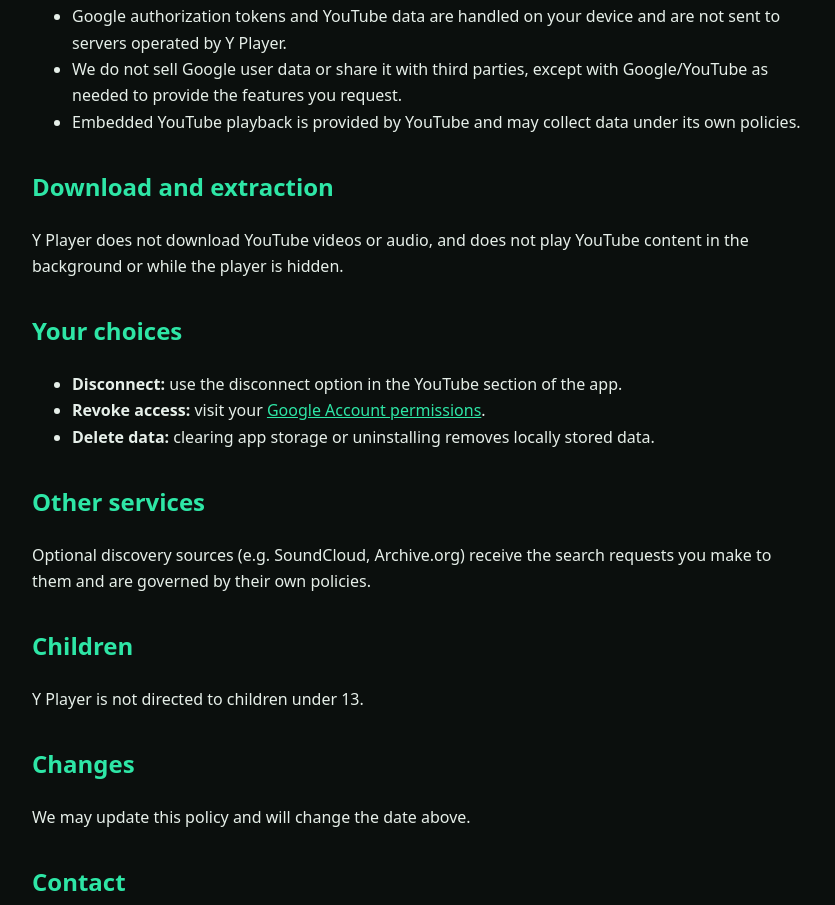
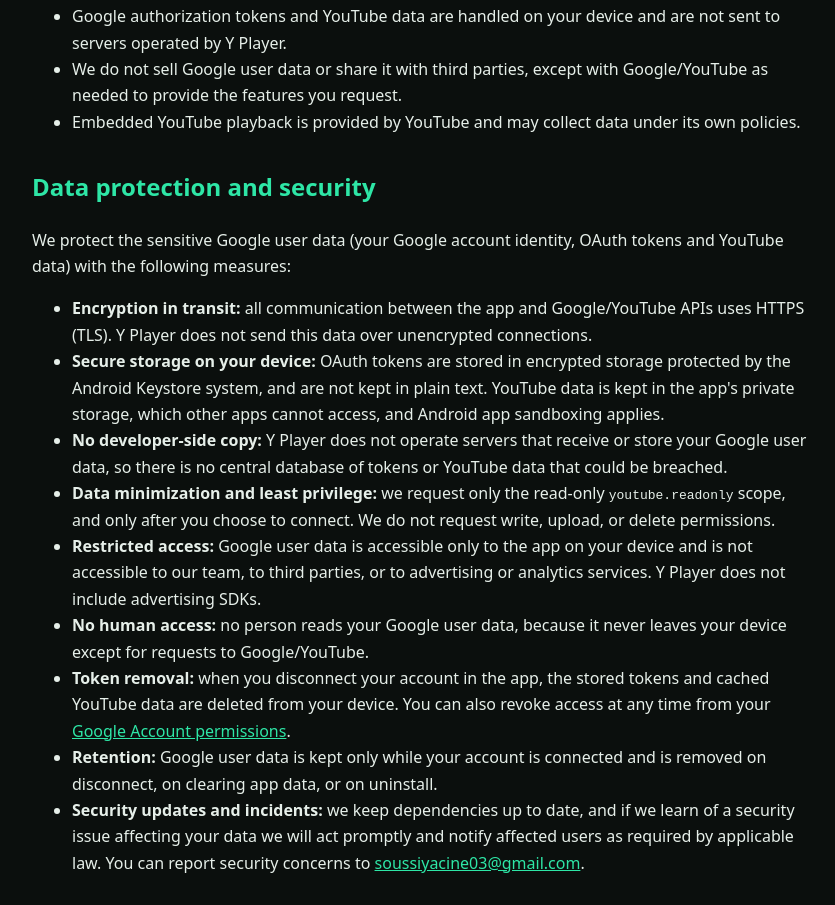
Before and after one commit to 6Guts9/Yplayer-website, a plain HTML site: page privacy/index.html in a window 1280 px wide. Shown: the part 1109-2014 px from the top of the page, without its empty margins (218-1053 px from the left). Drawn offline with Linux system fonts and the light colour scheme.

Commit message:
update privacy policy

```diff
--- a/privacy/index.html
+++ b/privacy/index.html
@@ -1,7 +1,7 @@
 <!DOCTYPE html><html lang="en"><head><meta charset="utf-8"><meta name="viewport" content="width=device-width,initial-scale=1">
 <title>Privacy Policy - Y Player</title><meta name="description" content="Y Player privacy policy"><link rel="stylesheet" href="../style.css"></head><body>
 <header><strong>Y Player</strong><nav><a href="/">Home</a><a href="/privacy/">Privacy Policy</a><a href="/terms/">Terms of Service</a></nav></header>
-<main><h1>Privacy Policy</h1><p><em>Last updated: October 18, 2026</em></p>
+<main><h1>Privacy Policy</h1><p><em>Last updated: October 21, 2026</em></p>
 <p>This policy explains how Y Player (package <code>yacine.yplayer</code>) handles information, including Google user data.</p>
 <h2>Information we access</h2><ul><li><strong>Local media:</strong> audio files and metadata on your device, used to build your library. This stays on your device.</li>
 <li><strong>Google account (optional):</strong> if you choose to connect, Y Player receives your basic account identity (name, email, profile photo) from Google Sign-In and a read-only authorization for your YouTube data.</li>
@@ -12,6 +12,16 @@
 <h2>Storage and sharing</h2><ul><li>Google authorization tokens and YouTube data are handled on your device and are not sent to servers operated by Y Player.</li>
 <li>We do not sell Google user data or share it with third parties, except with Google/YouTube as needed to provide the features you request.</li>
 <li>Embedded YouTube playback is provided by YouTube and may collect data under its own policies.</li></ul>
+<h2>Data protection and security</h2><p>We protect the sensitive Google user data (your Google account identity, OAuth tokens and YouTube data) with the following measures:</p>
+<ul><li><strong>Encryption in transit:</strong> all communication between the app and Google/YouTube APIs uses HTTPS (TLS). Y Player does not send this data over unencrypted connections.</li>
+<li><strong>Secure storage on your device:</strong> OAuth tokens are stored in encrypted storage protected by the Android Keystore system, and are not kept in plain text. YouTube data is kept in the app's private storage, which other apps cannot access, and Android app sandboxing applies.</li>
+<li><strong>No developer-side copy:</strong> Y Player does not operate servers that receive or store your Google user data, so there is no central database of tokens or YouTube data that could be breached.</li>
+<li><strong>Data minimization and least privilege:</strong> we request only the read-only <code>youtube.readonly</code> scope, and only after you choose to connect. We do not request write, upload, or delete permissions.</li>
+<li><strong>Restricted access:</strong> Google user data is accessible only to the app on your device and is not accessible to our team, to third parties, or to advertising or analytics services. Y Player does not include advertising SDKs.</li>
+<li><strong>No human access:</strong> no person reads your Google user data, because it never leaves your device except for requests to Google/YouTube.</li>
+<li><strong>Token removal:</strong> when you disconnect your account in the app, the stored tokens and cached YouTube data are deleted from your device. You can also revoke access at any time from your <a href="https://myaccount.google.com/permissions">Google Account permissions</a>.</li>
+<li><strong>Retention:</strong> Google user data is kept only while your account is connected and is removed on disconnect, on clearing app data, or on uninstall.</li>
+<li><strong>Security updates and incidents:</strong> we keep dependencies up to date, and if we learn of a security issue affecting your data we will act promptly and notify affected users as required by applicable law. You can report security concerns to <a href="mailto:soussiyacine03@gmail.com">soussiyacine03@gmail.com</a>.</li></ul>
 <h2>Download and extraction</h2><p>Y Player does not download YouTube videos or audio, and does not play YouTube content in the background or while the player is hidden.</p>
 <h2>Your choices</h2><ul><li><strong>Disconnect:</strong> use the disconnect option in the YouTube section of the app.</li>
 <li><strong>Revoke access:</strong> visit your <a href="https://myaccount.google.com/permissions">Google Account permissions</a>.</li>
```
